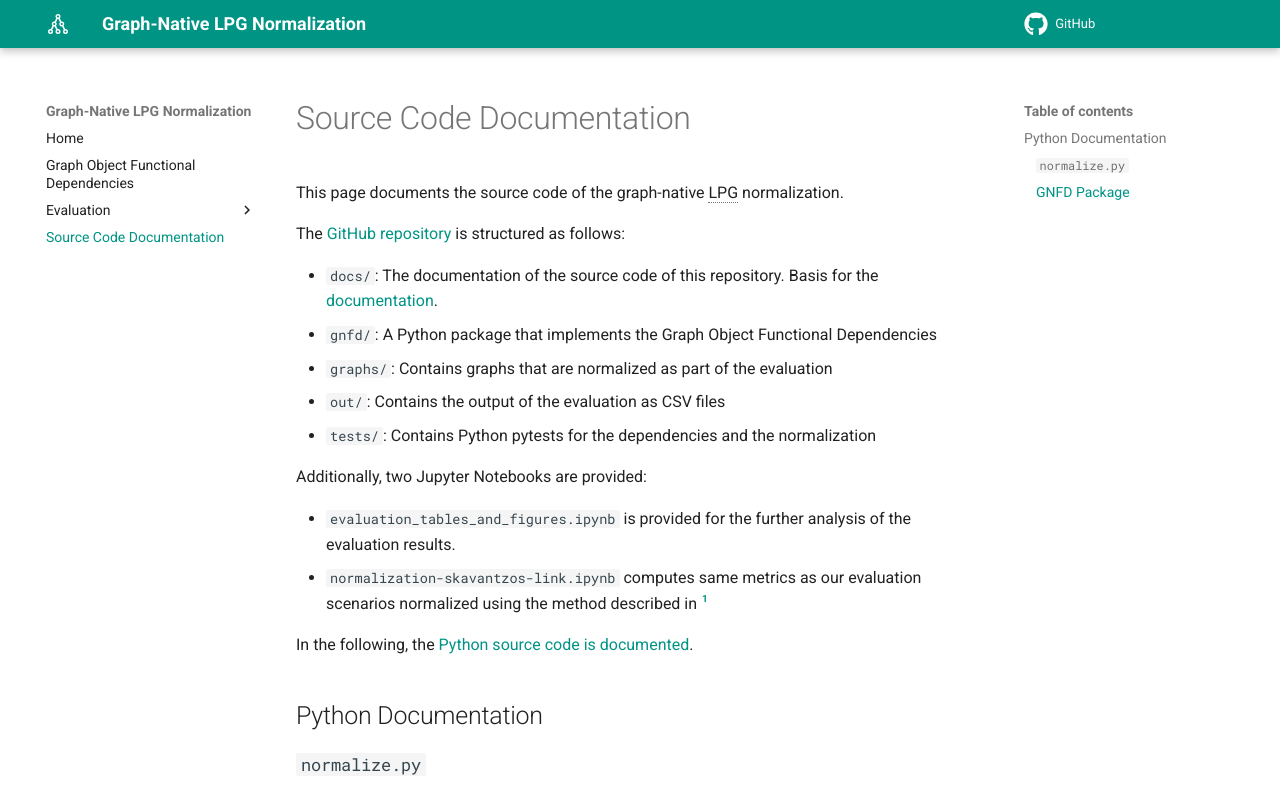
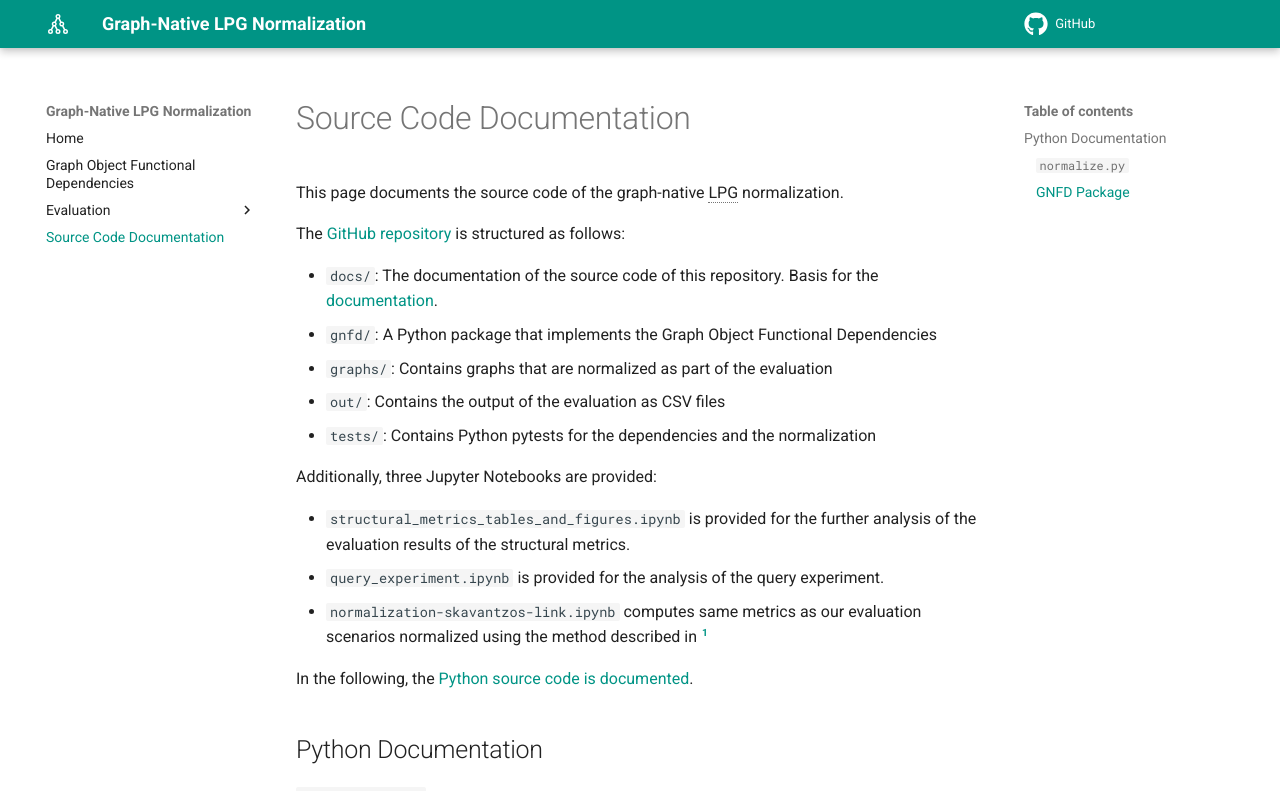
Before and after one commit to dmki-tuwien/lpg-normalization, an MkDocs documentation site: the page built from docs/source_code_documentation.md, in a window 1280 px wide and 1263 px high, cut to the strip 0-791 px from the top of the window. Built offline with MkDocs 1.6.1 and Material for MkDocs 9.7.7, drawn with Linux system fonts in a browser that asks for light colours; comment, search, counter and statistics services are not loaded.

```diff
--- a/docs/source_code_documentation.md
+++ b/docs/source_code_documentation.md
@@ -9,10 +9,11 @@ The [GitHub repository](https://github.com/dmki-tuwien/lpg-normalization) is str
  * `out/`: Contains the output of the evaluation as CSV files
  * `tests/`: Contains Python pytests for the dependencies and the normalization
 
-Additionally, two Jupyter Notebooks are provided:
+Additionally, three Jupyter Notebooks are provided:
 
-* `evaluation_tables_and_figures.ipynb` is provided for the further analysis of the evaluation results.
-* `normalization-skavantzos-link.ipynb`
+ * `structural_metrics_tables_and_figures.ipynb` is provided for the further analysis of the evaluation results of the structural metrics.
+ * `query_experiment.ipynb` is provided for the analysis of the query experiment.
+ * `normalization-skavantzos-link.ipynb`
    computes same metrics as our evaluation scenarios normalized using the method described in [^1]
 
 In the following, the [Python source code is documented](#python-documentation).
```
Also changed, not shown: README.md (+2 -49 lines), 1 other file.
